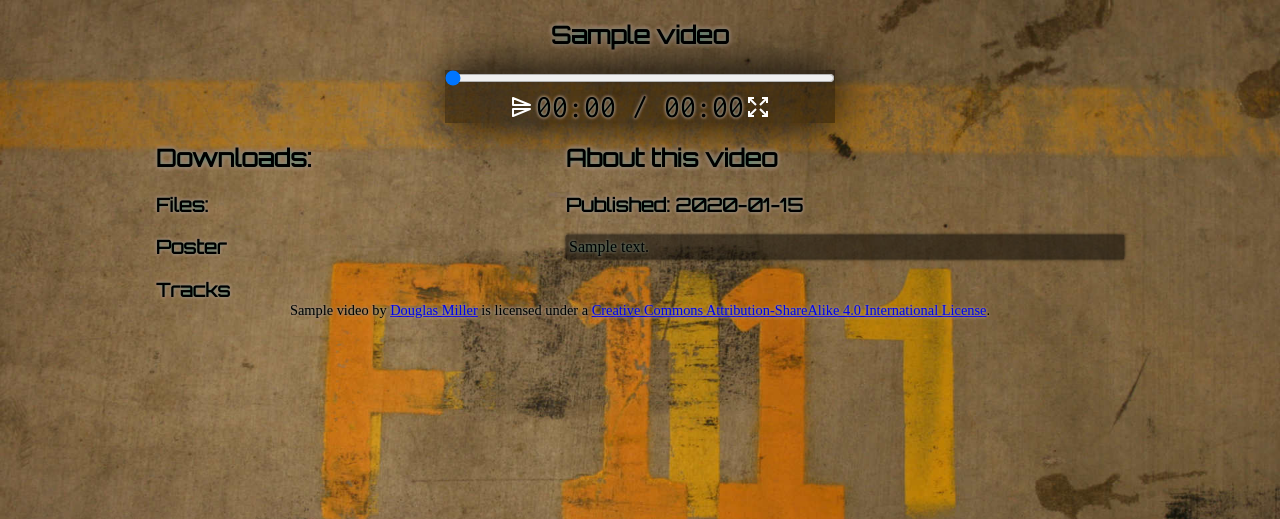
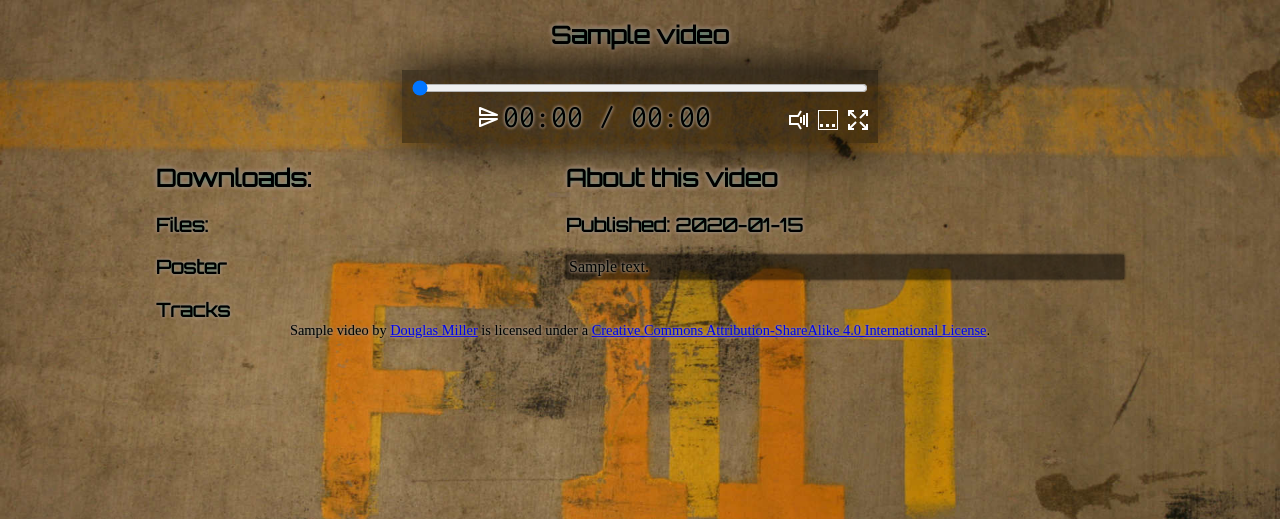
Before and after one commit to dougmiller/theMetaCityMedia, a Flask app: template theMetaCityMedia/templates/video_base.html in a window 1280 px wide. Shown: the top 519 px of the page. Run offline with Flask 2, Linux system fonts and the light colour scheme; the template is opened without the code that fills it: values that come from a table or form of the project are taken from there, others are empty; tables that the repository leaves empty hold one stand-in row (values such as "Sample post"); some libraries are stand-ins or nearby versions; some web fonts are replaced.

Commit message:
More options on the video menu: Track selector skeleton is in, with functionality next version, sound icon is in but there appears to be no way i know of yet if audio track exists since audioTrack is not even close to being supported yet. Mino bug fixed and some design updated too.

```diff
--- a/theMetaCityMedia/models.py
+++ b/theMetaCityMedia/models.py
@@ -52,6 +52,7 @@
     audio_codec_id = db.Column(db.Integer, db.ForeignKey(AudioCodec.id))
     mime_type_id = db.Column(db.Integer, db.ForeignKey(MimeType.id))
     resolution = db.Column(db.String(16))
+    file_size = db.Column(db.String(16))
     is_fullscreen = db.Column(db.Boolean)
     has_fullscreen = db.Column(db.Boolean)
 
@@ -76,11 +77,10 @@
     type = db.Column(db.Enum('subtitle', 'caption', 'description', 'chapters', 'metadata', name='track_type'))
     src_lang = db.Column(db.String(16), default="en-AU")
     label = db.Column(db.String(16), default="English")
-    file_size = db.Column(db.String(16))
     parent_video_id = db.Column(db.Integer, db.ForeignKey('video.id'))
 
     def __repr__(self):
-        return '<Track %r %r %r>' % (self.parent_video, self.type.encode('utf-8'), self.src_lang.encode('utf-8'))
+        return '<Track %r %r %r>' % (self.parent_video_id, self.type.encode('utf-8'), self.src_lang.encode('utf-8'))
 
     def get_url(self, video):
         return video.file_name + '.' + self.src_lang + '.' + self.type + '.vtt'
--- a/theMetaCityMedia/static/css/common.css
+++ b/theMetaCityMedia/static/css/common.css
@@ -12,6 +12,7 @@
 
 h1 {
     text-align: center;
+    font-szie: 2em;
 }
 
 .centerer {
@@ -35,6 +36,11 @@
     text-shadow: 0 0 0.2em #187, 0 0 0.2em #F87, 0 0 0.2em #F87;
     display: inline-block;
     clear: both;
+}
+
+.button {
+    float: right;
+    margin: 10px 0 0 10px;
 }
 
 video {
@@ -77,7 +83,7 @@
     box-shadow: 0 0 3px;
     background: rgba(0, 0, 0, 0.5);
     padding: 3px;
-    text-shadow: 0 0 0.2em #187, 0 0 0.2em #3e211d, 0 0 0.2em #F87;
+    text-shadow: 0px 0px 0.2em #187, 0px 0px 0.2em #F87, 0px 0px 0.2em #F87;
 }
 
 .aboutContainer p {
@@ -100,6 +106,7 @@
 
 .videoControls {
     text-align: center;
+    padding: 10px;
 }
 
 .videoControls input[type="range"] {
@@ -122,7 +129,6 @@
     text-shadow: 0 0 0.2em #187, 0 0 0.2em #F87, 0 0 0.2em #F87;
     margin: 50px auto;
     width: 500px;
-
 }
 
 .mediaEntry a {
--- a/theMetaCityMedia/static/javascript/video.js
+++ b/theMetaCityMedia/static/javascript/video.js
@@ -42,12 +42,13 @@
             $controlsBox,
             $progressBar,
             $poster,
-            customPoster,
+            customStartPoster,
             $endPoster,
             customEndPoster,
             errorPoster,
             $currentTimeSpan,
-            $durationTimeSpan;
+            $durationTimeSpan,
+            tracks;
 
         if (this.controls) {
             this.controls = false;
@@ -168,15 +169,32 @@
                 }
             });
 
+        if (video.textTracks.length == 0) {
+            var tb = $(".tracksButton");
+            var src = tb.attr("src").replace("tracks.svg", "notracks.svg");
+            tb.attr("src", src);
+        }
+
+        $("#tracksMenu", function () {
+            console.log(video.tracks);
+            $(video.textTracks).each(function () {
+                console.log(this);
+                console.log(this.kind);
+                console.log(this.label);
+                console.log(this.language);
+            });
+        });
+
+
         // Posters to show before the user plays the video
-        customPoster = this.dataset.poster;
-        if (!customPoster) {
-            customPoster = "/static/images/genericstartposter.svg";  // If none supplied, use our own, generic one
+        customStartPoster = this.dataset.startposter;
+        if (!customStartPoster) {
+            customStartPoster = "/static/images/genericstartposter.svg";  // If none supplied, use our own, generic one
         }
         // Get the poster and make it inline
         // File is SVG so usual jQuery rules may not apply
         // File needs to have at least one element with "playButton" as class
-        $.get(customPoster, function (svg) {
+        $.get(customStartPoster, function (svg) {
             $poster = doc.importNode(svg.documentElement, true);
             $poster = $($poster);
 
--- a/theMetaCityMedia/templates/video_base.html
+++ b/theMetaCityMedia/templates/video_base.html
@@ -25,7 +25,10 @@
                         <input type="range" min="0" max="1000" value="0">
                         <img class="playPauseButton" src="/static/images/smallplay.svg">
                         <span class="timeSpan"><span class="currentTimeSpan">00:00</span> / <span class="durationTimeSpan">00:00</span></span>
-                        <img class="fullscreenButton" src="/static/images/fullscreen.svg">
+                        <img class="button fullscreenButton" src="/static/images/fullscreen.svg">
+                        <img class="button tracksButton" src="/static/images/tracks.svg">
+                        <img class="button soundButton" src="/static/images/sound.svg">
+                        {% block trackMenu %}{% endblock %}
                     </div>
                 </div>
             </div>
```
Also changed, not shown: theMetaCityMedia/templates/video.html (+20 -4 lines), theMetaCityMedia/static/images/nosound.svg (added), theMetaCityMedia/static/images/notracks.svg (added), theMetaCityMedia/static/images/sound.svg (added), theMetaCityMedia/static/images/tracks.svg (added).
